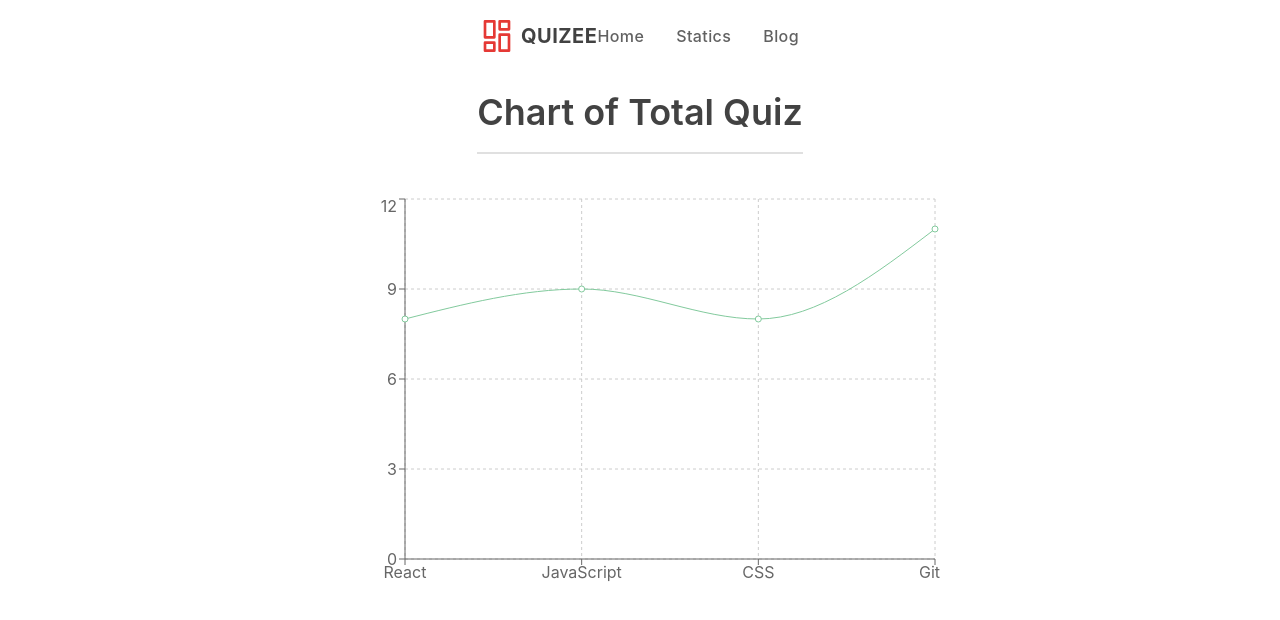
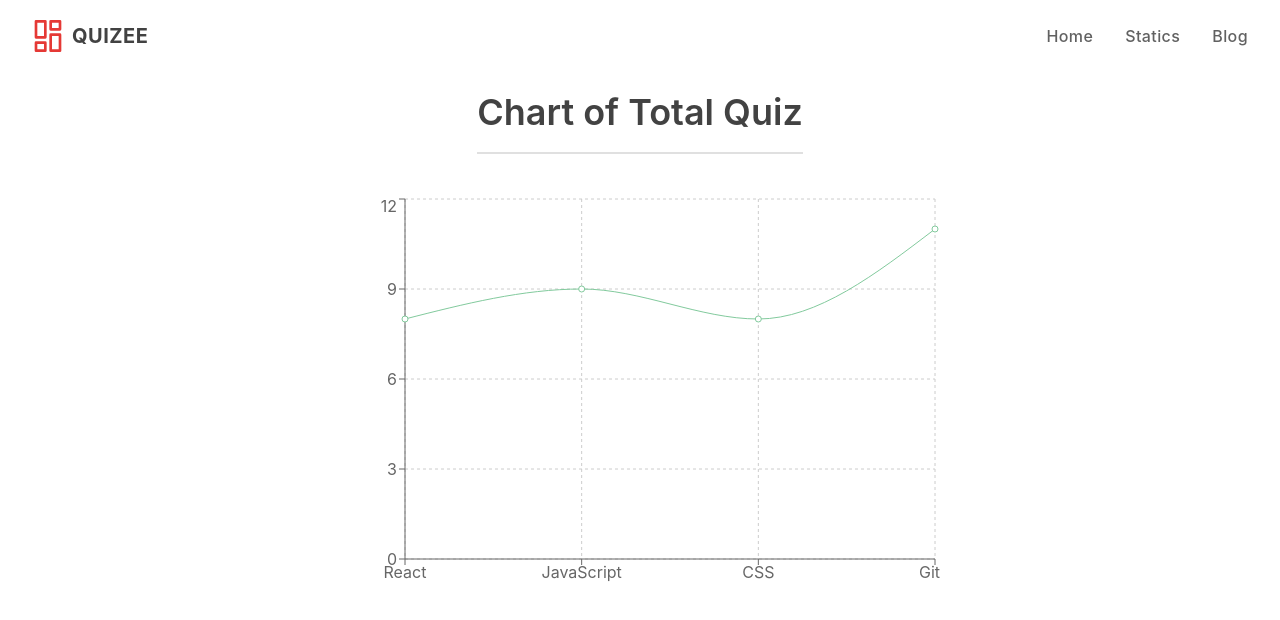
Before and after one commit to summenurfatema/quiz_a9, a React (Create React App) app: page /statics in a window 1280 px wide. Shown: the top 620 px of the page. Built offline with nearby package versions, Linux system fonts and the light colour scheme.

Commit message:
home btn added

```diff
--- a/src/components/Rechart.js
+++ b/src/components/Rechart.js
@@ -1,6 +1,6 @@
 import React from 'react';
 import Nav from './Nav';
-import { LineChart, Line, XAxis, YAxis, CartesianGrid, Tooltip, ResponsiveContainer } from 'recharts';
+import { LineChart, Line, XAxis, YAxis, CartesianGrid, Tooltip } from 'recharts';
 
 const Rechart = () => {
     const data = [
@@ -26,8 +26,10 @@ const Rechart = () => {
 
 
     return (
+        <div>
+            <Nav></Nav>
             <div className='container mx-auto flex flex-col items-center'>
-            <Nav></Nav>
+
                 <h1 className='text-4xl font-semibold text-gray-800 mt-5 border-b-2 border-gray-300 pb-5'>Chart of Total Quiz</h1>
                 <LineChart className='w-1/2 md:w-full mt-10'
                     width={600}
@@ -39,9 +41,8 @@ const Rechart = () => {
                     <Tooltip />
                     <Line type="monotone" dataKey="Quiz" stroke="#82ca9d" />
                 </LineChart>
-
-
             </div >
+        </div>
     );
 };
 
```
Lines whose indentation alone changed are shown as unchanged.
